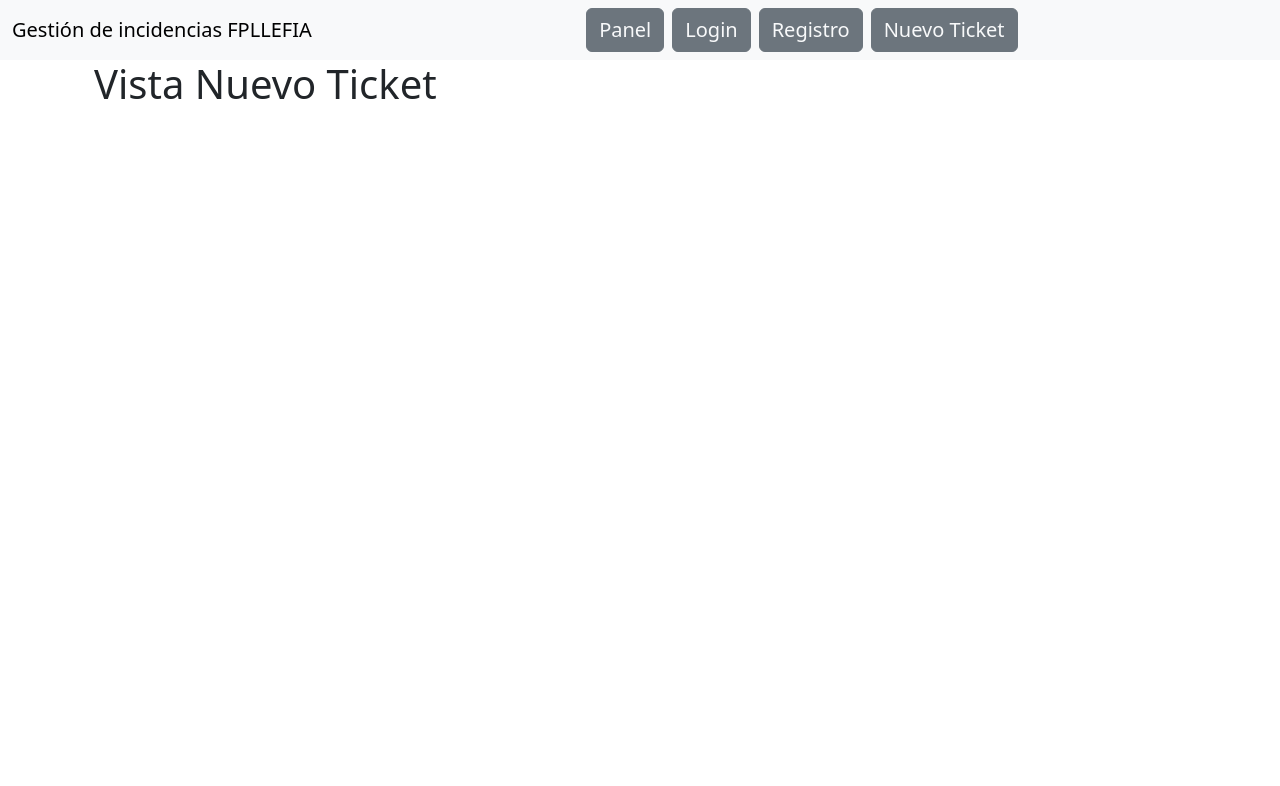
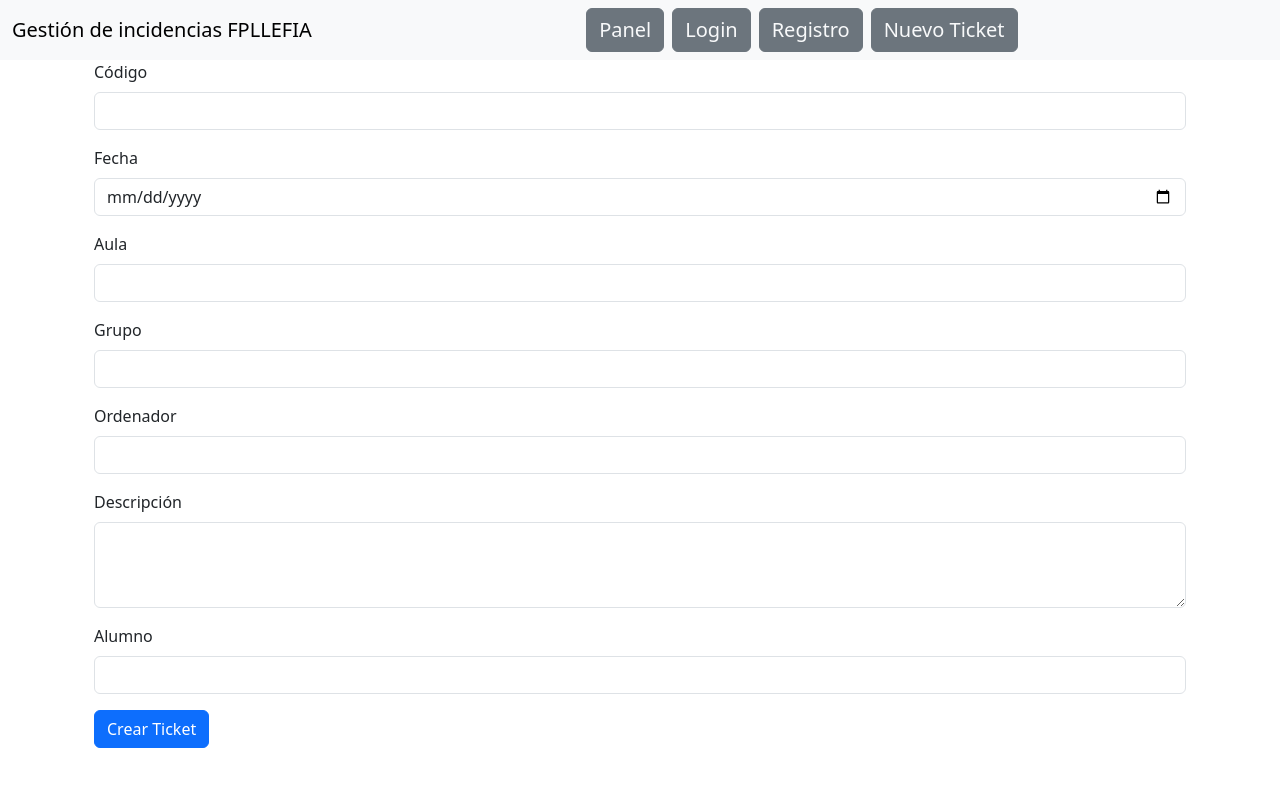
Before and after one commit to martinmontesjavier/Javier-Martin-Montes-Examen-final-M6, a React (Vite) app: page / in a window 1280 px wide. Both pictures are taken after a click on the button "Nuevo Ticket". Shown: the top 786 px of the page. Built offline with nearby package versions, Linux system fonts and the light colour scheme; no server answers.

Commit message:
Historia 5 - vista hecha con el form, datos lo mismo que editar array vacio y no sale

```diff
--- a/src/context/GlobalContext.jsx
+++ b/src/context/GlobalContext.jsx
@@ -9,6 +9,7 @@ export function GlobalContextProvider({ children }) {
 
   const [basePendientes, setBasePendientes] = useState([]);
   const [baseResueltos, setBaseResueltos] = useState([]);
+  const [ticket, setTicket] = useState([])
 
   const fetchPendientes = async () => {
     try {
@@ -49,8 +50,7 @@ export function GlobalContextProvider({ children }) {
     <GlobalContext.Provider value={{
       basePendientes, setBasePendientes,
       baseResueltos, setBaseResueltos,
-      modalAbierto, setModalAbierto,
-      selectedCharacter, setSelectedCharacter,
+      ticket, setTicket,
       fetchResueltos, fetchPendientes
     }}>
       {children}
--- a/src/vistas/CrearNuevoTicket.jsx
+++ b/src/vistas/CrearNuevoTicket.jsx
@@ -1,9 +1,123 @@
 import { useContext, useState } from "react";
+import { GlobalContext } from "../context/GlobalContext";
 
 export function VistaNuevoTicket() {
-    return (
-        <div className="container mx-auto mt-8">
-            <h1>Vista Nuevo Ticket</h1>
+  const { ticket, setTicket } = useContext(GlobalContext);
+
+  const [codigo, setCodigo] = useState("");
+  const [fecha, setFecha] = useState("");
+  const [aula, setAula] = useState("");
+  const [grupo, setGrupo] = useState("");
+  const [ordenador, setOrdenador] = useState("");
+  const [descripcion, setDescripcion] = useState("");
+  const [alumno, setAlumno] = useState("");
+
+  const AnyadirTicket = async (e) => {+
+    e.preventDefault()
+    const nuevoTicket = { codigo, fecha, aula, grupo, ordenador, descripcion, alumno };
+    setTicket(nuevoTicket)
+
+    try {
+      const response = await fetch('https://javier-martin-montes-api-examen-m6.vercel.app/ticketsPendientes', {
+        method: 'POST',
+        headers: {
+          'Content-Type': 'application/json',
+        },
+        body: JSON.stringify(ticket),
+      });
+
+      if (response.ok) {
+        console.log("Nuevo ticket añadido exitosamente");
+      } else {
+        console.error("Error al añadir nuevo ticket");
+      }
+    } catch (error) {
+      console.error("Error en la solicitud para añadir nuevo ticket:", error);
+    }
+  };
+
+  return (
+    <div className="container mx-auto mt-8">
+      <form onSubmit={AnyadirTicket}>
+        <div className="mb-3">
+          <label htmlFor="codigo" className="form-label">Código</label>
+          <input
+            type="text"
+            className="form-control"
+            id="codigo"
+            value={codigo}
+            onChange={(e) => setCodigo(e.target.value)}
+            required
+          />
         </div>
-    );
+        <div className="mb-3">
+          <label htmlFor="fecha" className="form-label">Fecha</label>
+          <input
+            type="date"
+            className="form-control"
+            id="fecha"
+            value={fecha}
+            onChange={(e) => setFecha(e.target.value)}
+            required
+          />
+        </div>
+        <div className="mb-3">
+          <label htmlFor="aula" className="form-label">Aula</label>
+          <input
+            type="text"
+            className="form-control"
+            id="aula"
+            value={aula}
+            onChange={(e) => setAula(e.target.value)}
+            required
+          />
+        </div>
+        <div className="mb-3">
+          <label htmlFor="grupo" className="form-label">Grupo</label>
+          <input
+            type="text"
+            className="form-control"
+            id="grupo"
+            value={grupo}
+            onChange={(e) => setGrupo(e.target.value)}
+            required
+          />
+        </div>
+        <div className="mb-3">
+          <label htmlFor="ordenador" className="form-label">Ordenador</label>
+          <input
+            type="text"
+            className="form-control"
+            id="ordenador"
+            value={ordenador}
+            onChange={(e) => setOrdenador(e.target.value)}
+            required
+          />
+        </div>
+        <div className="mb-3">
+          <label htmlFor="descripcion" className="form-label">Descripción</label>
+          <textarea
+            className="form-control"
+            id="descripcion"
+            rows="3"
+            value={descripcion}
+            onChange={(e) => setDescripcion(e.target.value)}
+            required
+          ></textarea>
+        </div>
+        <div className="mb-3">
+          <label htmlFor="alumno" className="form-label">Alumno</label>
+          <input
+            type="text"
+            className="form-control"
+            id="alumno"
+            value={alumno}
+            onChange={(e) => setAlumno(e.target.value)}
+            required
+          />
+        </div>
+        <button type="submit" className="btn btn-primary">Crear Ticket</button>
+      </form>
+    </div>
+  );
 }
```
